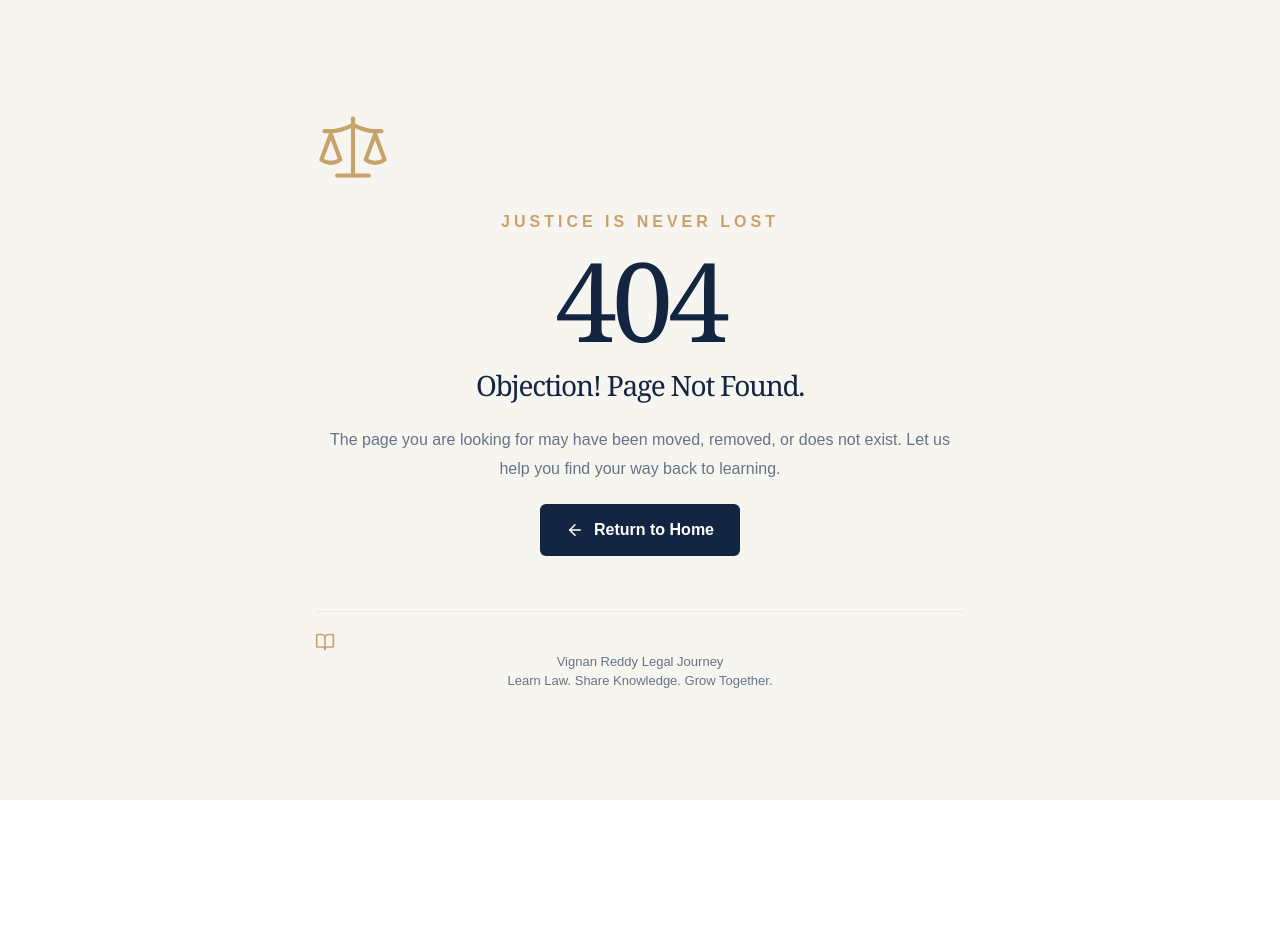
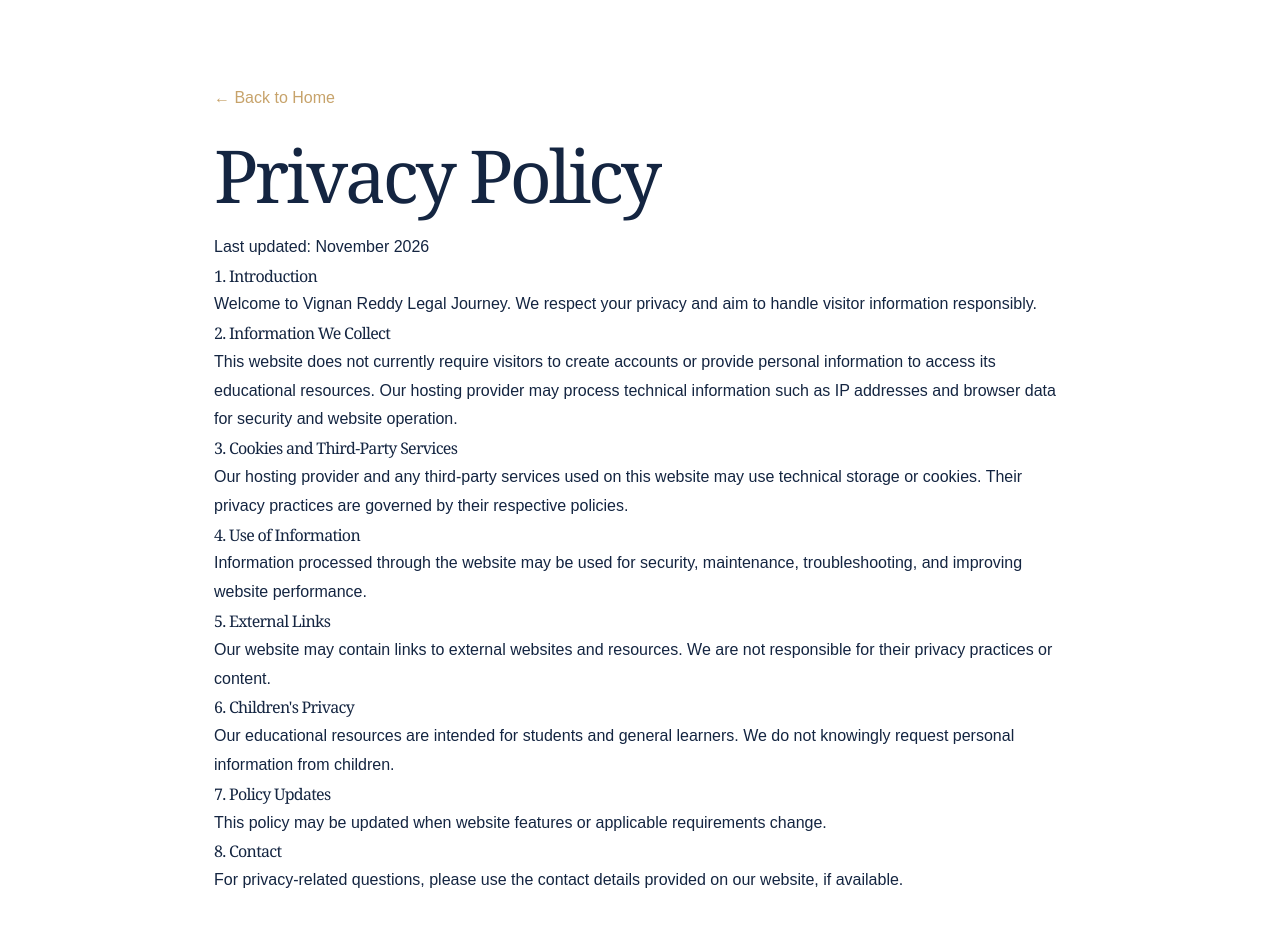
Before and after one commit to Vr7solutions/vignanreddy-legal-journey, a Next.js app: page /privacy-policy in a window 1280 px wide. Before the commit this address had no page. Shown: the top 926 px of the page. Before the commit the page ends 800 px from the top, so only its background shows below. Built offline with nearby package versions, Linux system fonts and the light colour scheme.

Commit message:
Add Privacy Policy page with content sections

```diff
--- /dev/null
+++ b/app/privacy-policy/page.tsx
@@ -0,0 +1,67 @@
+
+import Link from "next/link";
+
+export default function PrivacyPolicy() {
+  return (
+    <main style={{ maxWidth: "900px", margin: "60px auto", padding: "24px", color: "#142541", lineHeight: 1.8 }}>
+      <Link href="/" style={{ color: "#c7a36b" }}>← Back to Home</Link>
+      <h1>Privacy Policy</h1>
+      <p>Last updated: November 2026</p>
+
+      <h2>1. Introduction</h2>
+      <p>
+        Welcome to Vignan Reddy Legal Journey. We respect your privacy
+        and aim to handle visitor information responsibly.
+      </p>
+
+      <h2>2. Information We Collect</h2>
+      <p>
+        This website does not currently require visitors to create
+        accounts or provide personal information to access its
+        educational resources. Our hosting provider may process
+        technical information such as IP addresses and browser data
+        for security and website operation.
+      </p>
+
+      <h2>3. Cookies and Third-Party Services</h2>
+      <p>
+        Our hosting provider and any third-party services used on
+        this website may use technical storage or cookies. Their
+        privacy practices are governed by their respective policies.
+      </p>
+
+      <h2>4. Use of Information</h2>
+      <p>
+        Information processed through the website may be used for
+        security, maintenance, troubleshooting, and improving
+        website performance.
+      </p>
+
+      <h2>5. External Links</h2>
+      <p>
+        Our website may contain links to external websites and
+        resources. We are not responsible for their privacy
+        practices or content.
+      </p>
+
+      <h2>6. Children's Privacy</h2>
+      <p>
+        Our educational resources are intended for students and
+        general learners. We do not knowingly request personal
+        information from children.
+      </p>
+
+      <h2>7. Policy Updates</h2>
+      <p>
+        This policy may be updated when website features or
+        applicable requirements change.
+      </p>
+
+      <h2>8. Contact</h2>
+      <p>
+        For privacy-related questions, please use the contact
+        details provided on our website, if available.
+      </p>
+    </main>
+  );
+}
```
